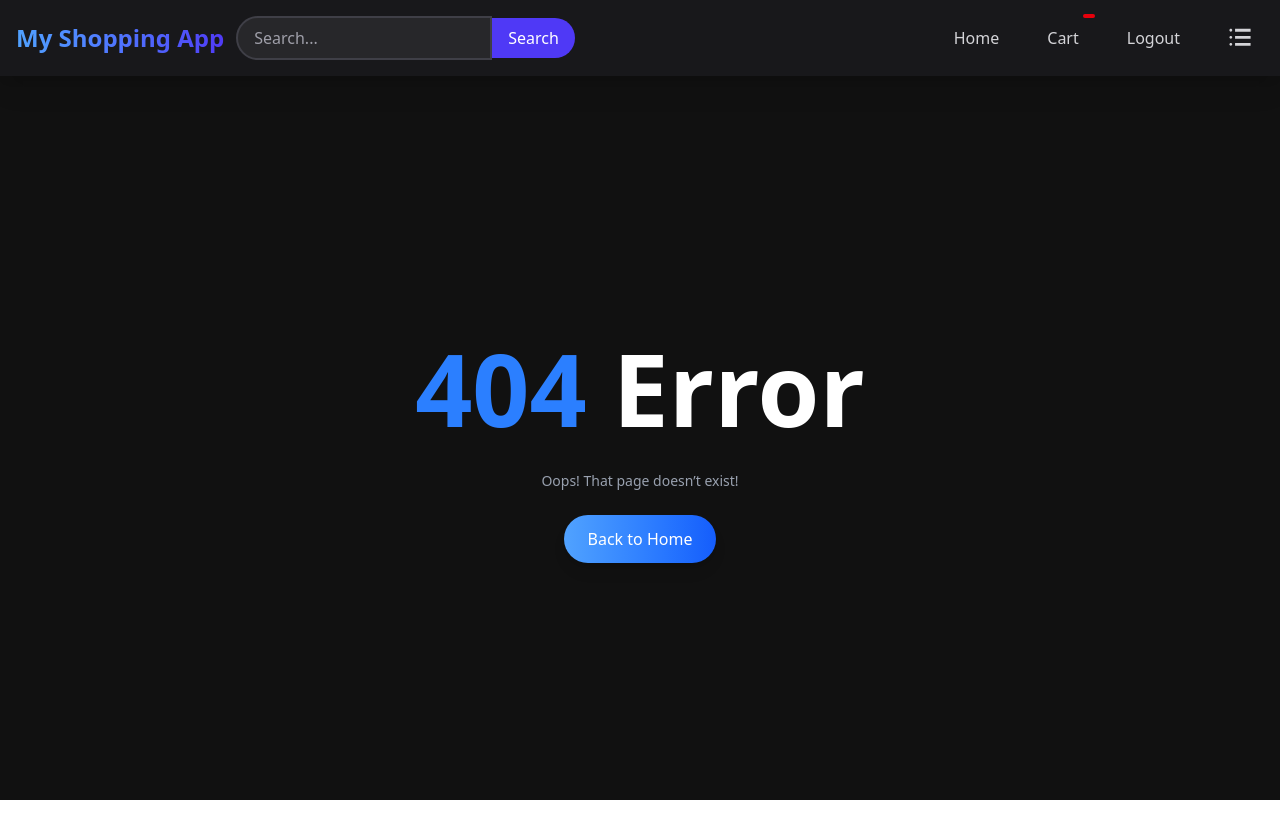
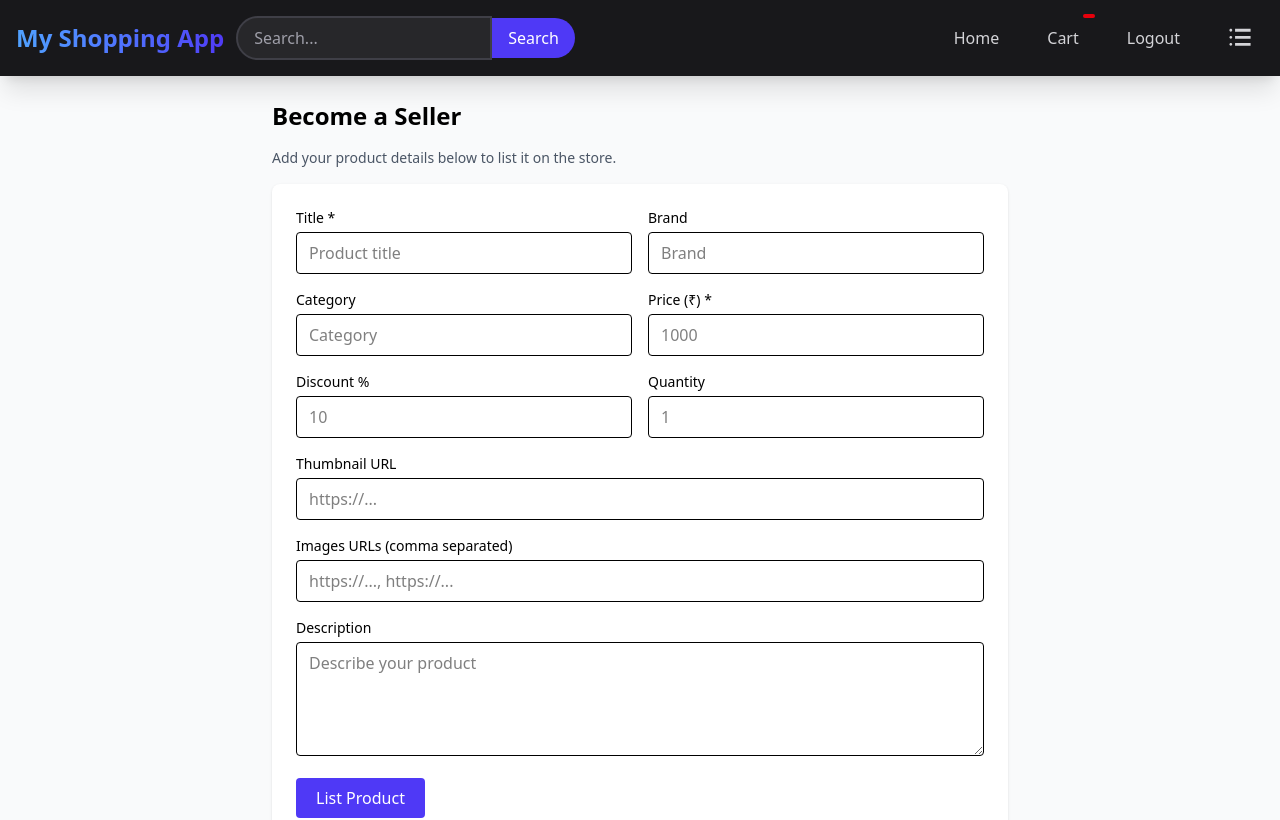
Before and after one commit to Ramanchaudhary2005/My-Shopping-App, a React (Vite) app in the folder Frontend - Shopping - App/: page /seller in a window 1280 px wide. Before the commit this address had no page. Shown: the top 820 px of the page. Built offline with nearby package versions, Linux system fonts and the light colour scheme; sample sign-in values are in the browser's storage.

Commit message:
modified:   Frontend - Shopping - App/src/App.jsx 	modified:   Frontend - Shopping - App/src/components/navbar.jsx 	new file:   Frontend - Shopping - App/src/pages/sellerpage.jsx

```diff
--- a/Frontend - Shopping - App/src/App.jsx
+++ b/Frontend - Shopping - App/src/App.jsx
@@ -14,6 +14,7 @@ import { ProfilePage } from "./pages/profilepage";
 import { AddressesPage } from "./pages/addressespage";
 import { WishlistPage } from "./pages/wishlistpage";
 import { Footer } from "./components/footer";
+import { SellerPage } from "./pages/sellerpage";
 
 const ProtectedRoute = ({ children }) => {
   const authed = isAuthenticated();
@@ -67,6 +68,11 @@ const App = () => {
             <WishlistPage />
           </ProtectedRoute>
         } />
+        <Route path="/seller" element={
+          <ProtectedRoute>
+            <SellerPage />
+          </ProtectedRoute>
+        } />
         <Route path="*" element={<PageNotFound />} />
       </Routes>
       <Footer />
--- a/Frontend - Shopping - App/src/components/navbar.jsx
+++ b/Frontend - Shopping - App/src/components/navbar.jsx
@@ -118,6 +118,7 @@ const Navbar = () => {
                                     <Link to="/orders" onClick={()=> setIsMenuOpen(false)} className="px-3 py-2 rounded hover:bg-zinc-800">Orders</Link>
                                     <Link to="/order-history" onClick={()=> setIsMenuOpen(false)} className="px-3 py-2 rounded hover:bg-zinc-800">Order History</Link>
                                     <Link to="/wishlist" onClick={()=> setIsMenuOpen(false)} className="px-3 py-2 rounded hover:bg-zinc-800">Wishlist</Link>
+                                    <Link to="/seller" onClick={()=> setIsMenuOpen(false)} className="px-3 py-2 rounded hover:bg-zinc-800">Become a Seller</Link>
                                 </>
                             ) : (
                                 <>
--- /dev/null
+++ b/Frontend - Shopping - App/src/pages/sellerpage.jsx
@@ -0,0 +1,116 @@
+import { useState } from "react";
+import { Navbar } from "../components/navbar";
+
+const initial = {
+  title: "",
+  description: "",
+  category: "",
+  brand: "",
+  price: "",
+  discountPercentage: "",
+  quantity: "",
+  thumbnail: "",
+  images: "",
+};
+
+const SellerPage = () => {
+  const [form, setForm] = useState(initial);
+  const [submitting, setSubmitting] = useState(false);
+  const [message, setMessage] = useState("");
+
+  const onChange = (key, val) => setForm({ ...form, [key]: val });
+
+  const handleSubmit = async (e) => {
+    e.preventDefault();
+    setMessage("");
+    if (!form.title.trim() || !form.price) {
+      setMessage("Title and Price are required");
+      return;
+    }
+    try {
+      setSubmitting(true);
+      const payload = {
+        title: form.title,
+        description: form.description,
+        category: form.category,
+        brand: form.brand,
+        price: Number(form.price),
+        discountPercentage: form.discountPercentage ? Number(form.discountPercentage) : undefined,
+        quantity: form.quantity ? Number(form.quantity) : undefined,
+        thumbnail: form.thumbnail,
+        images: form.images ? form.images.split(",").map(s => s.trim()).filter(Boolean) : undefined,
+      };
+      const res = await fetch('http://localhost:3900/api/v1/products', {
+        method: 'POST',
+        headers: { 'Content-Type': 'application/json' },
+        body: JSON.stringify(payload)
+      });
+      const data = await res.json();
+      if (!res.ok) throw new Error(data.message || 'Failed to add product');
+      setMessage('Product listed successfully');
+      setForm(initial);
+    } catch (err) {
+      setMessage(err.message || 'Failed to add product');
+    } finally {
+      setSubmitting(false);
+    }
+  };
+
+  return (
+    <div className="bg-gray-50 min-h-screen">
+      <Navbar />
+      <div className="max-w-3xl mx-auto px-4 py-6">
+        <h1 className="text-2xl font-bold mb-4">Become a Seller</h1>
+        <p className="text-sm text-gray-600 mb-4">Add your product details below to list it on the store.</p>
+        <form onSubmit={handleSubmit} className="bg-white p-6 rounded-lg shadow-sm space-y-4">
+          <div className="grid grid-cols-1 md:grid-cols-2 gap-4">
+            <div>
+              <label className="block text-sm mb-1">Title *</label>
+              <input className="w-full px-3 py-2 border rounded" value={form.title} onChange={(e)=> onChange('title', e.target.value)} placeholder="Product title" />
+            </div>
+            <div>
+              <label className="block text-sm mb-1">Brand</label>
+              <input className="w-full px-3 py-2 border rounded" value={form.brand} onChange={(e)=> onChange('brand', e.target.value)} placeholder="Brand" />
+            </div>
+            <div>
+              <label className="block text-sm mb-1">Category</label>
+              <input className="w-full px-3 py-2 border rounded" value={form.category} onChange={(e)=> onChange('category', e.target.value)} placeholder="Category" />
+            </div>
+            <div>
+              <label className="block text-sm mb-1">Price (₹) *</label>
+              <input type="number" min="1" className="w-full px-3 py-2 border rounded" value={form.price} onChange={(e)=> onChange('price', e.target.value)} placeholder="1000" />
+            </div>
+            <div>
+              <label className="block text-sm mb-1">Discount %</label>
+              <input type="number" min="0" max="100" className="w-full px-3 py-2 border rounded" value={form.discountPercentage} onChange={(e)=> onChange('discountPercentage', e.target.value)} placeholder="10" />
+            </div>
+            <div>
+              <label className="block text-sm mb-1">Quantity</label>
+              <input type="number" min="1" className="w-full px-3 py-2 border rounded" value={form.quantity} onChange={(e)=> onChange('quantity', e.target.value)} placeholder="1" />
+            </div>
+            <div className="md:col-span-2">
+              <label className="block text-sm mb-1">Thumbnail URL</label>
+              <input className="w-full px-3 py-2 border rounded" value={form.thumbnail} onChange={(e)=> onChange('thumbnail', e.target.value)} placeholder="https://..." />
+            </div>
+            <div className="md:col-span-2">
+              <label className="block text-sm mb-1">Images URLs (comma separated)</label>
+              <input className="w-full px-3 py-2 border rounded" value={form.images} onChange={(e)=> onChange('images', e.target.value)} placeholder="https://..., https://..." />
+            </div>
+            <div className="md:col-span-2">
+              <label className="block text-sm mb-1">Description</label>
+              <textarea className="w-full px-3 py-2 border rounded" rows="4" value={form.description} onChange={(e)=> onChange('description', e.target.value)} placeholder="Describe your product" />
+            </div>
+          </div>
+          <div className="flex items-center gap-3">
+            <button type="submit" disabled={submitting} className="bg-indigo-600 hover:bg-indigo-700 text-white font-medium px-5 py-2 rounded disabled:opacity-50">
+              {submitting ? 'Listing...' : 'List Product'}
+            </button>
+            {message && <span className="text-sm text-green-600">{message}</span>}
+          </div>
+        </form>
+      </div>
+    </div>
+  );
+};
+
+export { SellerPage };
```
